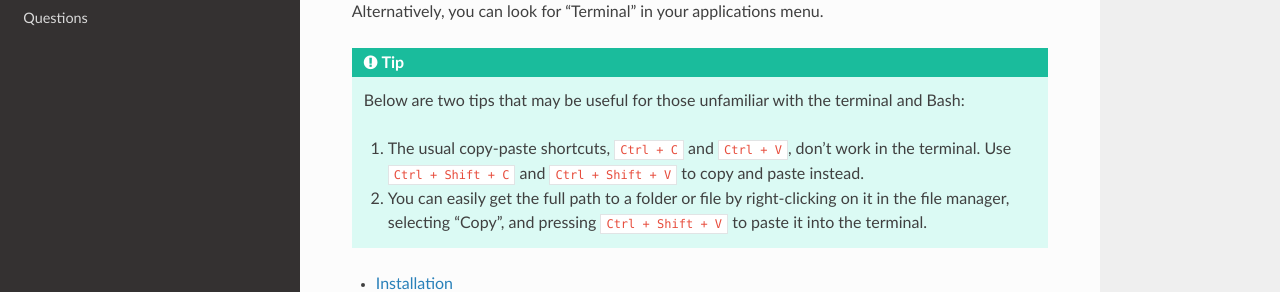
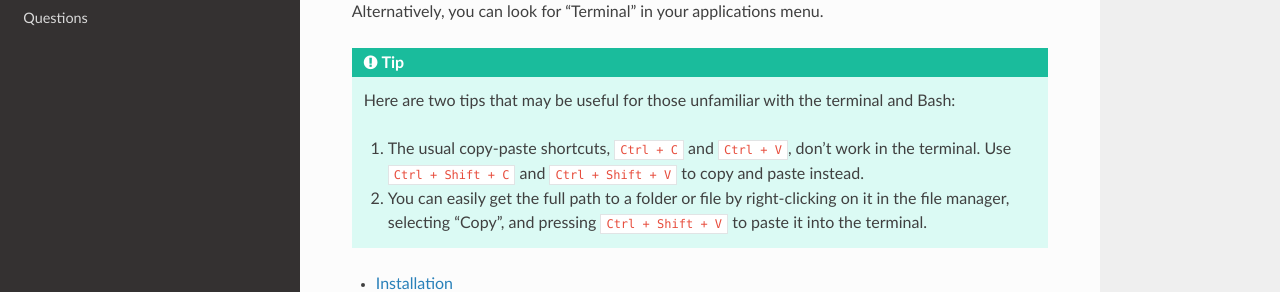
Before and after one commit to rvankoert/loghi, a Sphinx documentation site: the page built from docs/installation/index.md, in a window 1280 px wide and 922 px high. Shown: the part 281-573 px from the top of the window. Built offline with Sphinx 7.4.7 and the Read the Docs theme 3.1.0, drawn with Linux system fonts in a browser that asks for light colours; pages that are not in the unit, such as notebooks, are missing from menus.

````diff
--- a/docs/installation/index.md
+++ b/docs/installation/index.md
@@ -5,7 +5,7 @@ Loghi works best on Linux. Although it can run on Windows using WSL, it is not t
 Now we will teach you how to install Loghi in the terminal, the place where you send commands to your computer. On a Linux desktop, you can access the terminal by pressing `Ctrl + Alt + T`. Alternatively, you can look for "Terminal" in your applications menu.
 
 ```{tip}
-Below are two tips that may be useful for those unfamiliar with the terminal and Bash:
+Here are two tips that may be useful for those unfamiliar with the terminal and Bash:
 
 1. The usual copy-paste shortcuts, `Ctrl + C` and `Ctrl + V`, don't work in the terminal. Use `Ctrl + Shift + C` and `Ctrl + Shift + V` to copy and paste instead.
 2. You can easily get the full path to a folder or file by right-clicking on it in the file manager, selecting "Copy", and pressing `Ctrl + Shift + V` to paste it into the terminal.
````
Also changed, not shown: docs/installation/installation.md (+7 -3 lines).
